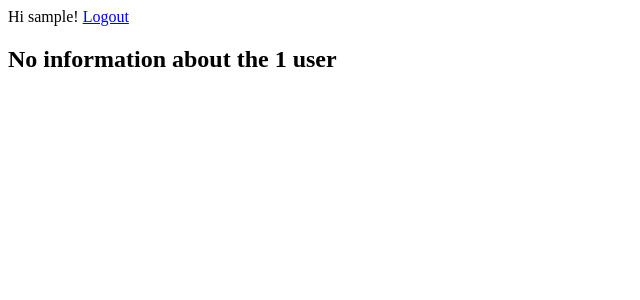
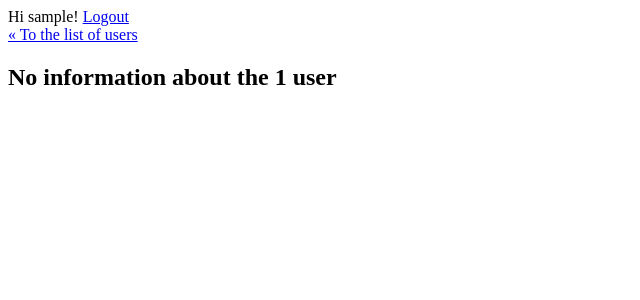
Before and after one commit to madcat1991/hh_survey_gui, a Django app: a page that uses templates/base.html in a window 1280 px wide. Shown: the top 300 px of the page, without its empty margins (0-640 px from the left). Run offline with Django 3.2, Linux system fonts and the light colour scheme; the visitor is signed in with stand-in values (Sample User, id 1); data that the repository does not hold is empty; parts of the project's set-up code (start-up, migrations or seed data) failed here and were passed over; some libraries are stand-ins or nearby versions.

Commit message:
Back links

```diff
--- a/templates/base.html
+++ b/templates/base.html
@@ -12,6 +12,7 @@
 </head>
 <body>
     <header>
+        <div>
             {% if user.is_authenticated %}
                 Hi {{ user.username }}!
                 <a href="{% url 'logout' %}">Logout</a>
@@ -19,6 +20,9 @@
                 You are not logged in.
                 <a href="{% url 'login' %}">Login</a>
             {% endif %}
+        </div>
+        {% block header %}
+        {% endblock %}
     </header>
     <main>
         {% block content %}
--- a/templates/main/hhuser_eval.html
+++ b/templates/main/hhuser_eval.html
@@ -8,9 +8,12 @@
     <script>
         $(document).ready(function() {
             $('.info_msg').fadeOut(3000, function(){ $(this).remove();});
-            $('.info_msg').fadeOut(3000, function(){ $(this).remove();});
         });
     </script>
+{% endblock %}
+
+{% block header %}
+    <a href="{% url "main:hhuserlist" %}">&laquo To the list of users</a>
 {% endblock %}
 
 {% block content %}
--- a/templates/main/hhuser_list.html
+++ b/templates/main/hhuser_list.html
@@ -6,6 +6,10 @@
 {% block title %}Users to evaluate{% endblock %}
 {% block head %}
     <link rel="stylesheet" href="{% static 'django_tables2/themes/paleblue/css/screen.css' %}" />
+{% endblock %}
+
+{% block header %}
+    <a href="{% url "index" %}">&laquo To the index</a>
 {% endblock %}
 
 {% block content %}
```
Lines whose indentation alone changed are shown as unchanged.
